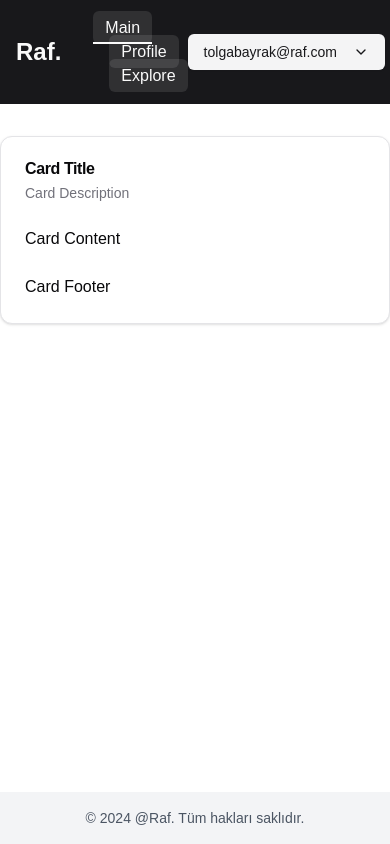
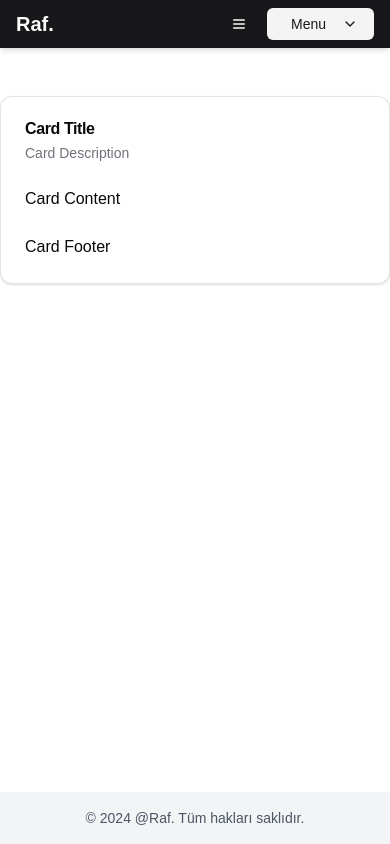
Before and after one commit to tolgabayrakdev/raf-app, a Next.js app in the folder client/: page /main in a window 390 px wide. Built offline with nearby package versions, Linux system fonts and the light colour scheme.

Commit message:
laodimng

```diff
--- a/client/app/main/layout.tsx
+++ b/client/app/main/layout.tsx
@@ -1,5 +1,6 @@
 "use client"
 
+import { useState } from "react"
 import Link from "next/link"
 import { Button } from "@/components/ui/button"
 import {
@@ -9,10 +10,8 @@ import {
     DropdownMenuSeparator,
     DropdownMenuTrigger,
 } from "@/components/ui/dropdown-menu"
-import { ChevronDown, LogOut, Settings, User } from "lucide-react"
+import { ChevronDown, LogOut, Settings, User, Menu, X } from "lucide-react"
 import { usePathname } from "next/navigation"
-
-
 
 function NavLink({ href, children: children }: { href: string, children: React.ReactNode }) {
     const pathname = usePathname()
@@ -21,7 +20,7 @@ function NavLink({ href, children: children }: { href: string, children: React.R
     return (
         <Link
             href={href}
-            className={`text-primary-foreground hover:text-primary-foreground/80 font-medium px-3 py-2 rounded-md bg-primary-foreground/10 relative group`}
+            className={`text-primary-foreground hover:text-primary-foreground/80 font-medium px-2 py-1.5 rounded-md bg-primary-foreground/10 relative group text-sm`}
             aria-current={isActive ? "page" : undefined}
         >
             {children}
@@ -30,23 +29,67 @@ function NavLink({ href, children: children }: { href: string, children: React.R
     )
 }
 
-
-function Header({ email }: { email: string }) {
+function MobileNav({ isOpen, setIsOpen }: { isOpen: boolean, setIsOpen: (isOpen: boolean) => void }) {
     return (
-        <header className="bg-primary text-primary-foreground p-4">
-            <div className="container mx-auto flex justify-between items-center">
-                <div className="flex items-center space-x-8">
-                    <h1 className="text-2xl font-bold">Raf.</h1>
-                    <nav className="space-x-4">
+        <div className={`
+            fixed inset-0 bg-primary z-40 transform transition-transform duration-300 ease-in-out
+            ${isOpen ? 'translate-x-0' : '-translate-x-full'}
+            lg:hidden
+        `}>
+            <div className="flex flex-col p-4">
+                <div className="flex justify-end">
+                    <Button
+                        variant="ghost"
+                        size="icon"
+                        onClick={() => setIsOpen(false)}
+                        className="text-primary-foreground"
+                    >
+                        <X className="h-5 w-5" />
+                    </Button>
+                </div>
+                <nav className="flex flex-col space-y-4 mt-8">
                     <NavLink href="/main">Main</NavLink>
                     <NavLink href="/main/profile">Profile</NavLink>
                     <NavLink href="/explore">Explore</NavLink>
                 </nav>
             </div>
+        </div>
+    )
+}
+
+function Header({ email }: { email: string }) {
+    const [isOpen, setIsOpen] = useState(false)
+
+    return (
+        <header className="fixed top-0 left-0 right-0 z-50 bg-primary text-primary-foreground py-2 px-4 shadow-md">
+            <div className="container mx-auto flex justify-between items-center">
+                <div className="flex items-center space-x-6">
+                    <h1 className="text-xl font-bold">Raf.</h1>
+                    {/* Desktop Navigation */}
+                    <nav className="hidden lg:flex space-x-3">
+                        <NavLink href="/main">Main</NavLink>
+                        <NavLink href="/main/profile">Profile</NavLink>
+                        <NavLink href="/explore">Explore</NavLink>
+                    </nav>
+                </div>
+
+                <div className="flex items-center space-x-3">
+                    {/* Mobile Menu Button */}
+                    <Button
+                        variant="ghost"
+                        size="icon"
+                        className="lg:hidden text-primary-foreground h-8 w-8"
+                        onClick={() => setIsOpen(true)}
+                    >
+                        <Menu className="h-5 w-5" />
+                    </Button>
+
+                    {/* User Dropdown */}
                     <DropdownMenu>
                         <DropdownMenuTrigger asChild>
-                        <Button variant="secondary" className="flex items-center space-x-2">
-                            <span className="text-sm">{email}</span>
+                            <Button variant="secondary" className="flex items-center space-x-2 h-8 text-sm">
+                                <span className="text-sm hidden sm:inline">{email}</span>
+                                <span className="text-sm sm:hidden">Menu</span>
                                 <ChevronDown className="h-4 w-4" />
                             </Button>
                         </DropdownMenuTrigger>
@@ -67,10 +110,13 @@ function Header({ email }: { email: string }) {
                         </DropdownMenuContent>
                     </DropdownMenu>
                 </div>
+            </div>
+
+            {/* Mobile Navigation */}
+            <MobileNav isOpen={isOpen} setIsOpen={setIsOpen} />
         </header>
     )
 }
-
 
 function Footer() {
     return (
@@ -90,7 +136,7 @@ export default function MainLayout({
     return (
         <div className="flex flex-col min-h-screen">
             <Header email={"tolgabayrak@raf.com"} />
-            <main className="flex-grow container mx-auto py-8">
+            <main className="flex-grow container mx-auto py-8 mt-16">
                 {children}
             </main>
             <Footer />
--- /dev/null
+++ b/client/app/main/loading.tsx
@@ -0,0 +1,12 @@
+import React from 'react'
+
+export default function loading() {
+    return (
+        <div className="flex h-screen w-full items-center justify-center">
+            <div className="flex items-center">
+                <div className="animate-spin rounded-full border-4 border-gray-300 border-t-gray-900 h-5 w-5" />
+                <p className="text-gray-500 ml-1 dark:text-gray-400">Loading...</p>
+            </div>
+        </div>
+    )
+}
```
Lines whose indentation alone changed are shown as unchanged.
